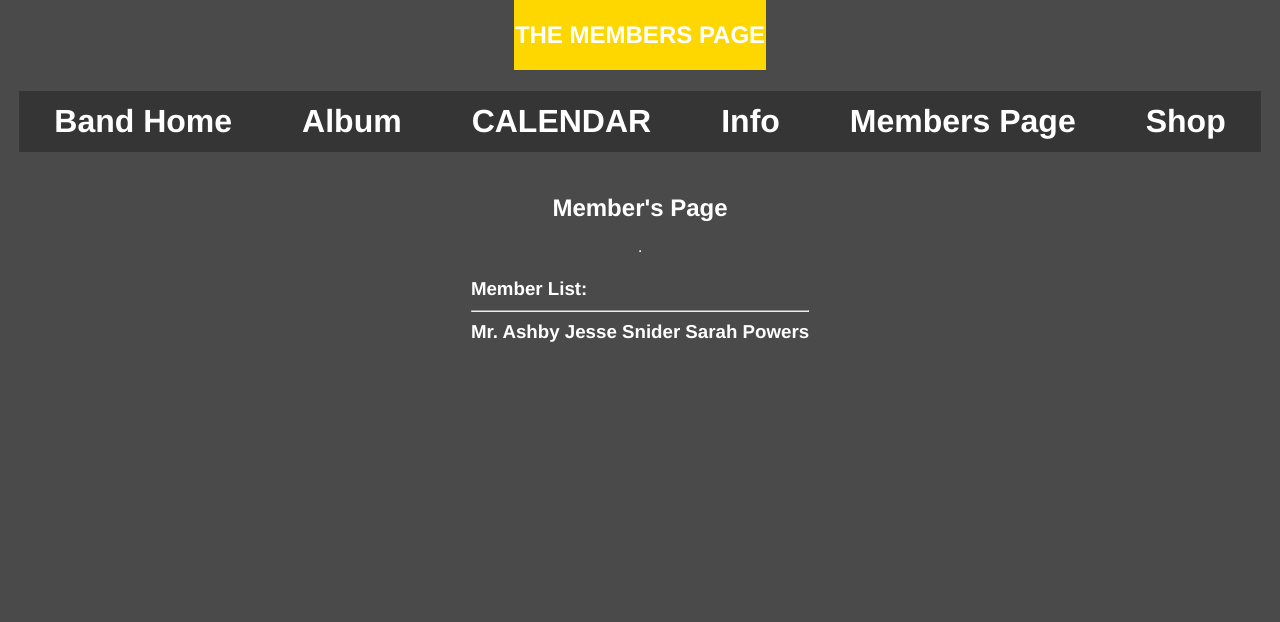
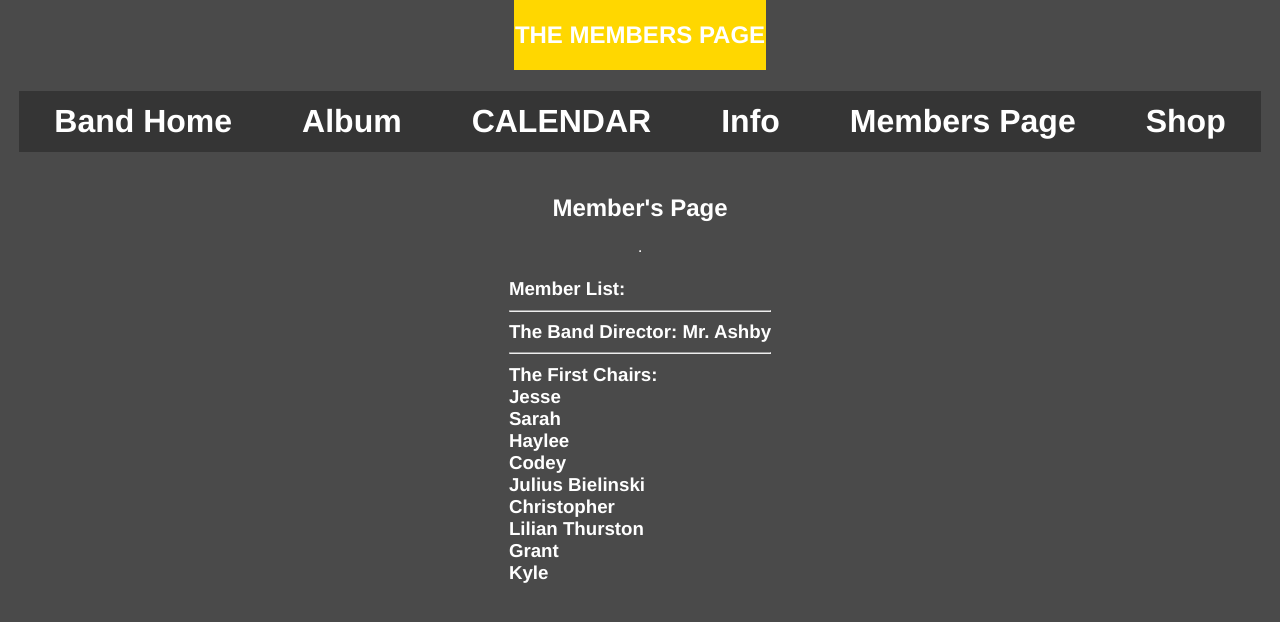
Before and after one commit to Arcanvian/SHHS-Band-Website-Awasome, a plain HTML site: page SHHS-Band-Website-Awasome/members.html in a window 1280 px wide. Drawn offline with Linux system fonts and the light colour scheme.

Commit message:
Member Set-up

```diff
--- a/SHHS-Band-Website-Awasome/members.html
+++ b/SHHS-Band-Website-Awasome/members.html
@@ -30,9 +30,31 @@
             <hr>
             <h3>Member List:
                 <hr>
-                Mr. Ashby
-                Jesse Snider
-                Sarah Powers
+                The Band Director: Mr. Ashby
+                <hr>
+                The First Chairs:
+                <br>
+                Jesse
+                <br>
+                Sarah
+                <br>
+                Haylee
+                <br>
+                Codey
+                <br>
+                Julius Bielinski
+                <br>
+                Christopher
+                <br>
+                Lilian Thurston
+                <br>
+                Grant
+                <br>
+                Kyle
+                <br>
+
+
+
             </h3>
 
 
```
Also changed, not shown: SHHS-Band-Website-Awasome/calendar.html (+1 -1 lines).
